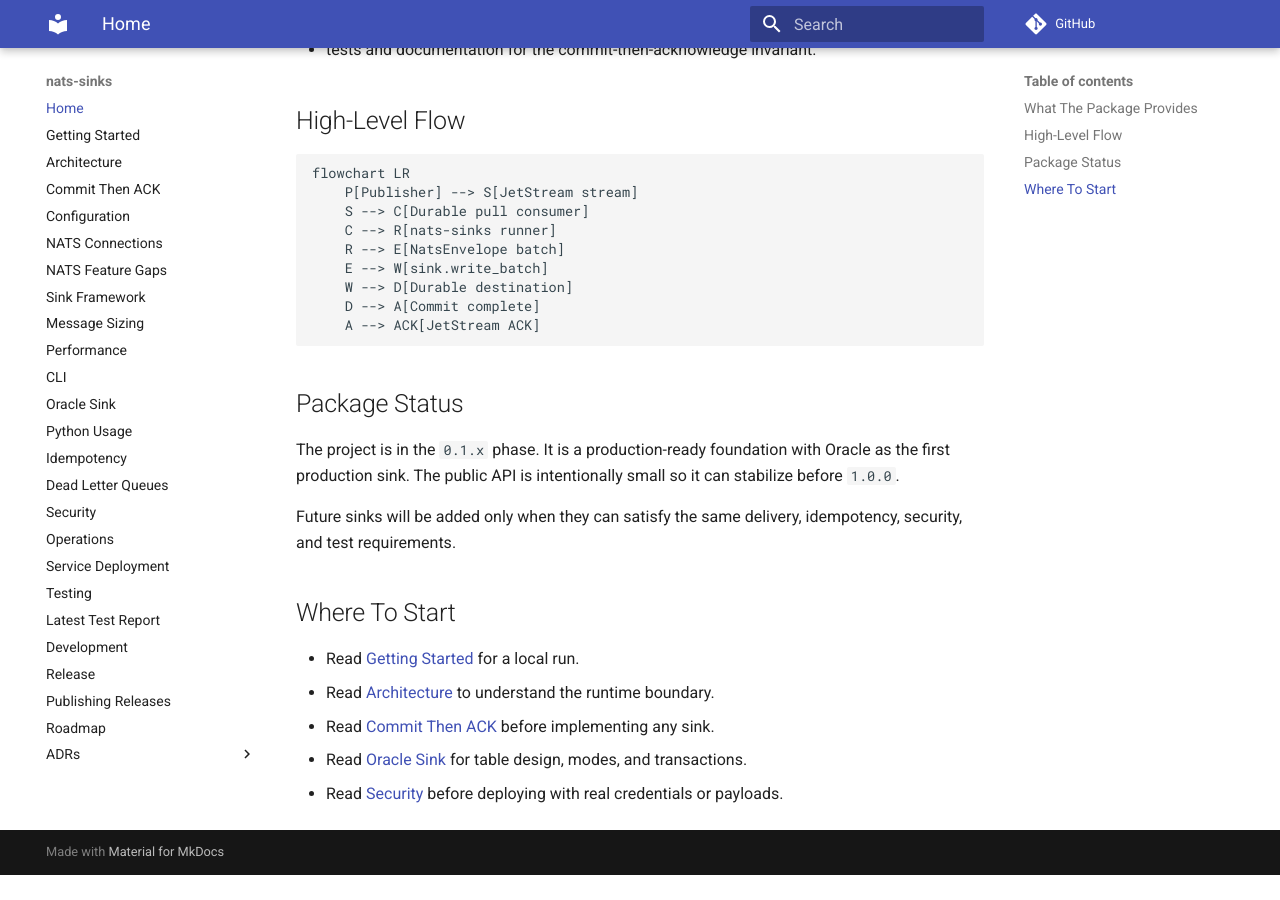
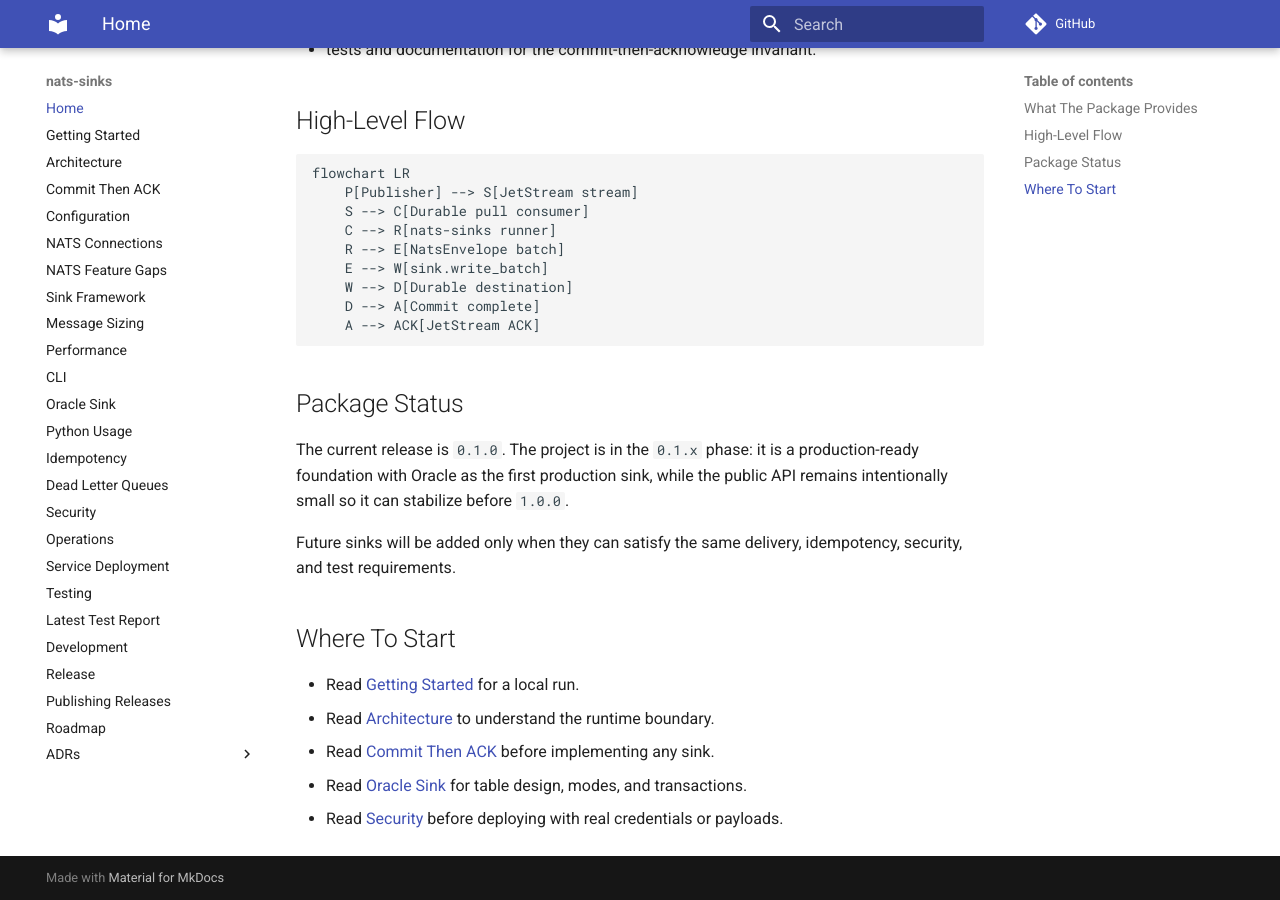
Before and after one commit to ProjectCuillin/nats-sinks, an MkDocs documentation site: the page built from docs/index.md, in a window 1280 px wide and 900 px high, scrolled down 891 px. Built offline with MkDocs 1.6.1 and Material for MkDocs 9.7.7, drawn with Linux system fonts in a browser that asks for light colours; comment, search, counter and statistics services are not loaded; before the commit the page ends 1766 px from its top, so only the background shows below that.

Commit message:
Prepare 0.1.0 release

```diff
--- a/docs/index.md
+++ b/docs/index.md
@@ -43,7 +43,9 @@ flowchart LR
 
 ## Package Status
 
-The project is in the `0.1.x` phase. It is a production-ready foundation with Oracle as the first production sink. The public API is intentionally small so it can stabilize before `1.0.0`.
+The current release is `0.1.0`. The project is in the `0.1.x` phase: it is a
+production-ready foundation with Oracle as the first production sink, while the
+public API remains intentionally small so it can stabilize before `1.0.0`.
 
 Future sinks will be added only when they can satisfy the same delivery, idempotency, security, and test requirements.
 
```
Also changed, not shown: CHANGELOG.md (+1 -1 lines), README.md (+1 -1 lines).
